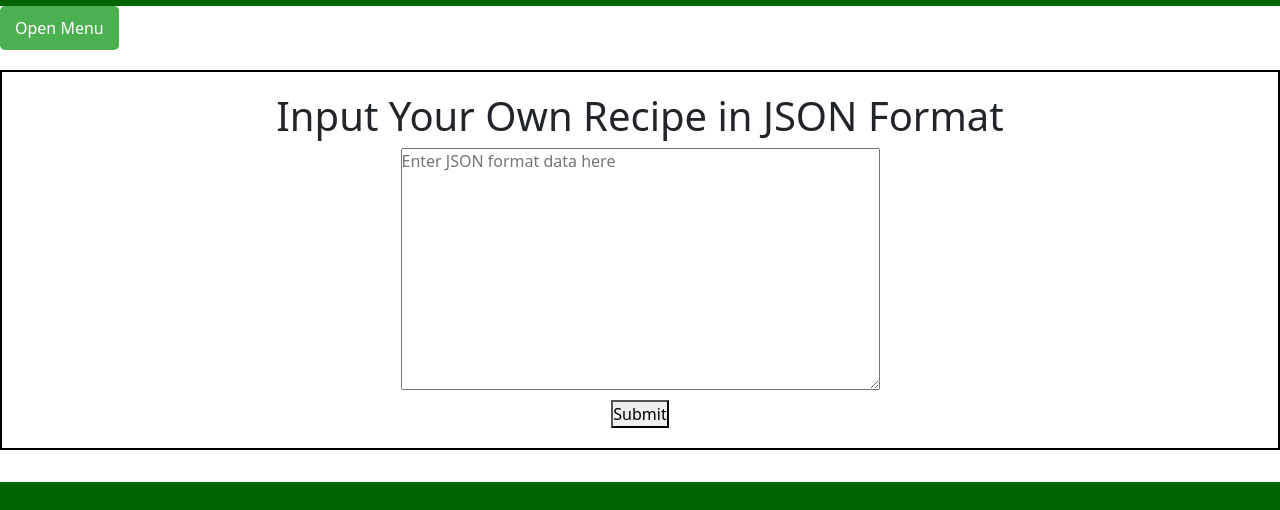
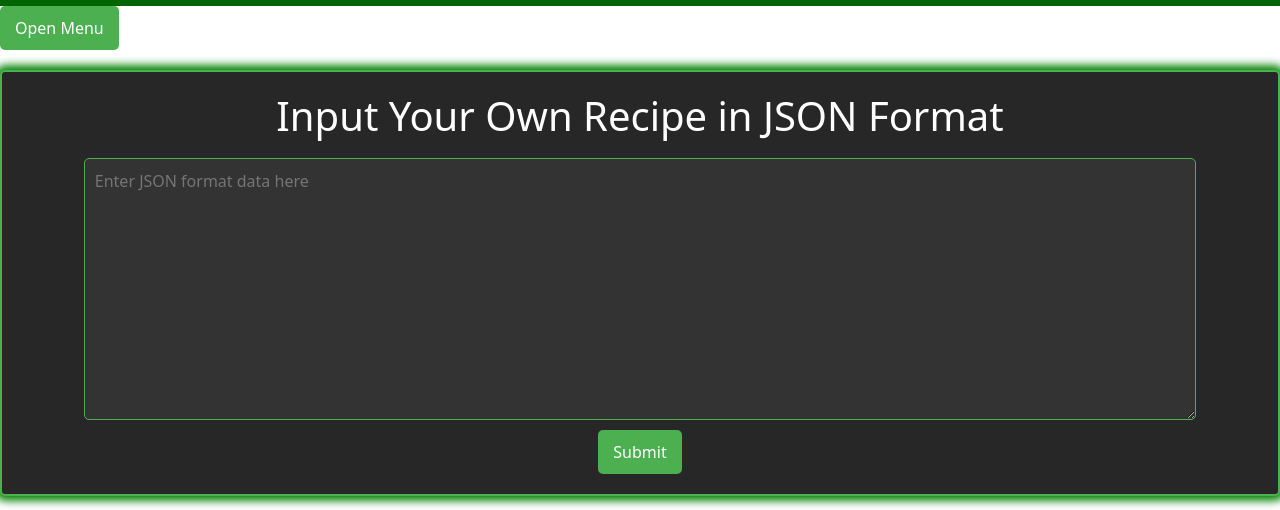
Before and after one commit to notjasonlin/cosi-103a, a React (Create React App) app in the folder avocado/: page /add-recipes in a window 1280 px wide. Shown: the part 290-800 px from the top of the page. Built offline with nearby package versions, Linux system fonts and the light colour scheme; no server answers.

Commit message:
New CSS for '+' buttons, 'go back' in cooking mode, and for neadd recipes page

```diff
--- a/avocado/src/components/cook-mode.js
+++ b/avocado/src/components/cook-mode.js
@@ -2,7 +2,7 @@ import React from "react";
 import RecipeCarousel from "./carousel";
 import Container from "react-bootstrap/Container";
 import { Link } from "react-router-dom";
-import "../cssfiles/cook-mode.css";
+import "../cssfiles/cook-mode.css"; // Ensure this is correctly pointing to your CSS file
 
 function CookMode({ recipeId, recipesData }) {
   const id = parseInt(recipeId);
@@ -16,7 +16,7 @@ function CookMode({ recipeId, recipesData }) {
     <div className="cookMode" data-testid="cook-mode">
       <Container className="cookModeContainer">
         <RecipeCarousel selectedRecipe={selectedRecipe}></RecipeCarousel>
-		<Link to={`/recipe/${recipeId}`}>Go Back</Link>
+        <Link to={`/recipe/${recipeId}`} className="goBackButton">Go Back</Link>
       </Container>
     </div>
   );
--- a/avocado/src/components/recipes.js
+++ b/avocado/src/components/recipes.js
@@ -45,11 +45,12 @@ const RecipeList = ({ recipeId, recipesData }) => {
             {selectedRecipe.ingredients.map((ingredient, index) => (
               <li key={index}>
                 {ingredient}{" "}
-                <button onClick={() => handleAddToGrocery(ingredient)}>
+                <button className="addButton" onClick={() => handleAddToGrocery(ingredient)}>
                   +
                 </button>
               </li>
             ))}
+
           </ul>
         </div>
         <div className="instructions">
@@ -61,7 +62,7 @@ const RecipeList = ({ recipeId, recipesData }) => {
           </ol>
         </div>
         {/* Back button */}
-        <Link to="/">Go Back</Link>
+        <Link to="/" className="goBackButton">Go Back</Link>
       </div>
     </div>
   );
--- a/avocado/src/components/sendData.js
+++ b/avocado/src/components/sendData.js
@@ -1,8 +1,6 @@
 import React, { useRef } from "react";
+import '../cssfiles/sendData.css'; // Make sure the path matches where you save the CSS file
 
-/**
- * Sends data through a post request to the backend server.
- */
 function PostData(data) {
     const url = "http://localhost:5001/api";
 
@@ -13,7 +11,7 @@ function PostData(data) {
         headers: {
             "Content-Type": "application/json",
         },
-        body: JSON.stringify(data), // Converts the data object to a JSON string
+        body: JSON.stringify(data),
     })
         .then(response => {
             if (!response.ok) {
@@ -26,34 +24,35 @@ function PostData(data) {
 }
 
 function DataInputForm() {
-    const inputRef = useRef(null); // Use useRef for direct DOM access
+    const inputRef = useRef(null);
 
     function GetInputtedData() {
         try {
-            const input = inputRef.current.value; // Access the textarea value using ref
-            const inputData = JSON.parse(input); // Parse the input text as JSON
+            const input = inputRef.current.value;
+            const inputData = JSON.parse(input);
             console.log("Parsed input:", inputData);
-            PostData(inputData); // Send the parsed data to the server
-            inputRef.current.value = ""; // Clear the textarea after sending data
+            PostData(inputData);
+            inputRef.current.value = ""; // Clear the textarea after sending
         } catch (error) {
-            console.error("Parsing error:", error); // Log parsing errors
+            console.error("Parsing error:", error);
         }
     }
 
     return (
-        <div
-            style={{
-                display: "flex",
-                flexDirection: "column",
-                alignItems: "center",
-                border: "2px solid black",
-                padding: "20px",
-                marginTop: "20px",
-            }}
-        >
+        <div className="recipeFormContainer">
             <h1>Input Your Own Recipe in JSON Format</h1>
-            <textarea ref={inputRef} rows="10" cols="50" placeholder="Enter JSON format data here"></textarea>
-            <button onClick={GetInputtedData} style={{ marginTop: "10px" }}>Submit</button>
+            <textarea
+                className="recipeTextArea"
+                ref={inputRef}
+                rows="10"
+                cols="50"
+                placeholder="Enter JSON format data here">
+            </textarea>
+            <button
+                className="recipeSubmitButton"
+                onClick={GetInputtedData}>
+                Submit
+            </button>
         </div>
     );
 }
--- a/avocado/src/cssfiles/cook-mode.css
+++ b/avocado/src/cssfiles/cook-mode.css
@@ -4,7 +4,8 @@
   position: absolute;
   top: 0;
   left: 0;
-    z-index: 9999; /* Set a high z-index to ensure it's in the foreground */
+  z-index: 9999;
+  /* Set a high z-index to ensure it's in the foreground */
   width: 100%;
   background-color: #006400;
   height: 100vh;
@@ -17,3 +18,31 @@
   padding: 20px;
   margin-top: 125px;
 }
+
+.goBackButton {
+  background-color: #4CAF50;
+  /* Green background, matching other buttons */
+  color: white;
+  /* White text for contrast */
+  padding: 10px 15px;
+  /* Padding for button size */
+  border-radius: 5px;
+  /* Rounded corners */
+  text-decoration: none;
+  /* Removes underline */
+  display: inline-block;
+  /* Treats the link like a block element for padding */
+  font-weight: bold;
+  /* Bold text */
+  border: none;
+  /* Removes the border */
+  transition: background-color 0.3s ease-in-out;
+  /* Smooth color transition on hover */
+  cursor: pointer;
+  /* Changes cursor to pointer to indicate it's clickable */
+}
+
+.goBackButton:hover {
+  background-color: #357a38;
+  /* Darker green on hover for feedback */
+}
--- a/avocado/src/cssfiles/recipes.css
+++ b/avocado/src/cssfiles/recipes.css
@@ -106,3 +106,38 @@
         /* Remove margin between the ingredients and instructions */
     }
 }
+
+/* Style for '+' button to match other buttons */
+.addButton {
+    background-color: #4CAF50;
+    /* Green, matching your theme */
+    color: white;
+    /* White text */
+    border: none;
+    /* No border for a cleaner look */
+    border-radius: 50%;
+    /* Circular button */
+    cursor: pointer;
+    /* Cursor changes to pointer on hover */
+    padding: 5px 10px;
+    /* Padding to adjust size */
+    font-size: 16px;
+    /* Adjust font size as needed */
+    align-items: center;
+    /* Center align the content */
+    justify-content: center;
+    /* Center content */
+    display: flex;
+    /* Use flex to help center the '+' sign vertically */
+    width: 30px;
+    /* Fixed width */
+    height: 30px;
+    /* Fixed height, makes it perfectly circular */
+    margin-left: 10px;
+    /* Optional: Adjust spacing between the ingredient and the button */
+}
+
+.addButton:hover {
+    background-color: #357a38;
+    /* Darker shade on hover */
+}
--- /dev/null
+++ b/avocado/src/cssfiles/sendData.css
@@ -0,0 +1,42 @@
+.recipeFormContainer {
+    background-color: #272727;
+    border: 2px solid #4CAF50;
+    color: white;
+    border-radius: 5px;
+    padding: 20px;
+    margin-top: 20px;
+    display: flex;
+    flex-direction: column;
+    align-items: center;
+    box-shadow: 0 0 0.5rem 0.3rem green;
+}
+
+.recipeInput,
+.recipeTextArea {
+    background-color: #333;
+    border: 1px solid #4CAF50;
+    color: white;
+    border-radius: 5px;
+    padding: 10px;
+    margin: 10px 0;
+    width: 90%;
+}
+
+.recipeSubmitButton {
+    background-color: #4CAF50;
+    color: white;
+    border: none;
+    border-radius: 5px;
+    cursor: pointer;
+    padding: 10px 15px;
+    font-size: 16px;
+}
+
+.recipeSubmitButton:hover {
+    background-color: #357a38;
+}
+
+.recipeTextArea {
+    resize: vertical;
+    /* Allows vertical resizing, horizontal fixed */
+}
```
Lines whose indentation alone changed are shown as unchanged.
